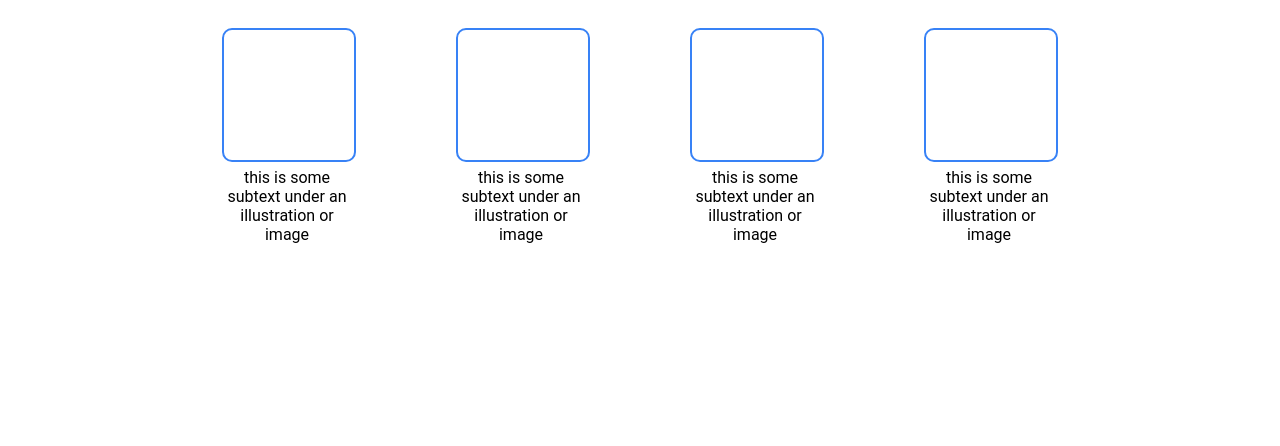
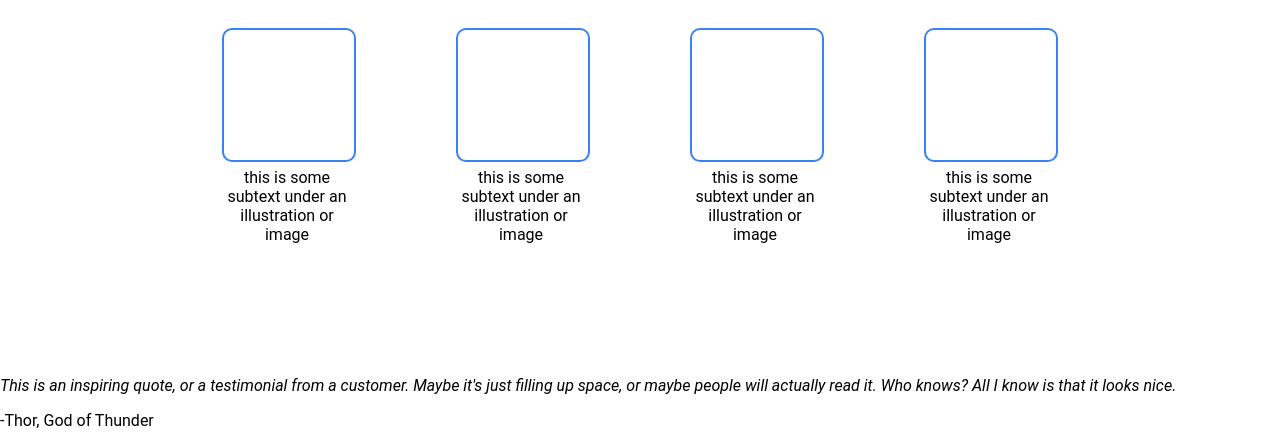
Before and after one commit to WorriorBeast/landing-page, a plain HTML site: page index.html in a window 1280 px wide. Shown: the part 529-975 px from the top of the page. Before the commit the page ends 889 px from the top, so only its background shows below. Drawn offline with Linux system fonts and the light colour scheme.

Commit message:
Display quote and author

```diff
--- a/index.html
+++ b/index.html
@@ -21,8 +21,8 @@
             <div class="top-container">
                 <div class="top-left-container">
                     <h1>This website is awesome</h1>
-                    <p class="title-subtext">This website has some subtext that goes here under the main title. It's a smaller
-                    font and the color is lower contrast.
+                    <p class="title-subtext">This website has some subtext that goes here under the main
+                        title. It's a smaller font and the color is lower contrast.
                     </p>
                     <button>Sign up</button>
                 </div>
@@ -51,6 +51,13 @@
             </div>
 
         </div>
+        <div class="quote-section">
+            <p class="quote"><em>This is an inspiring quote, or a testimonial from a customer. Maybe it's
+                just filling up space, or maybe people will actually read it. Who knows? All I know is
+                that it looks nice.</em>
+            </p>
+            <p class="quote-author">-Thor, God of Thunder</p>
+        </div>
     </body>
 
 </html>
```
